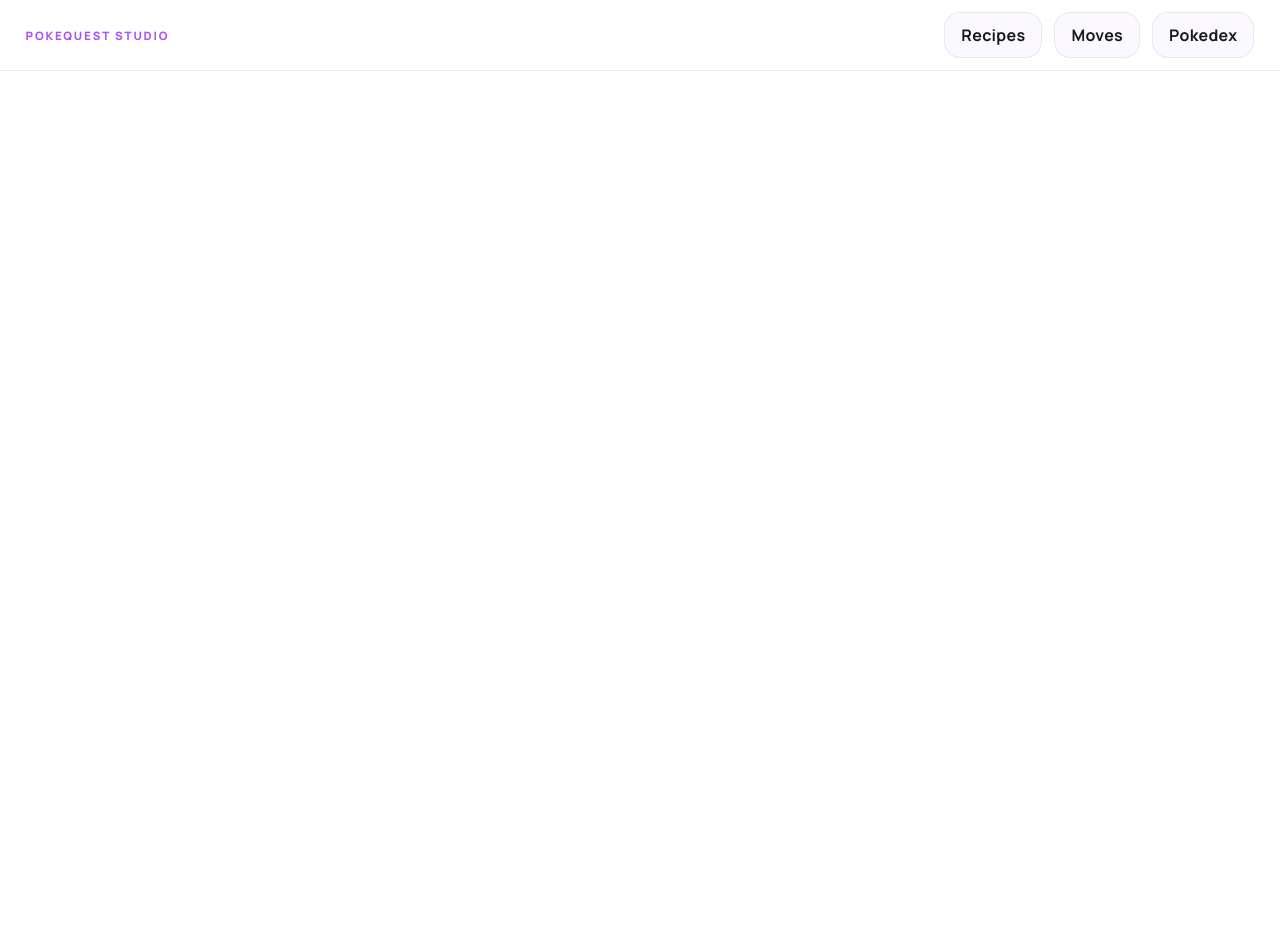
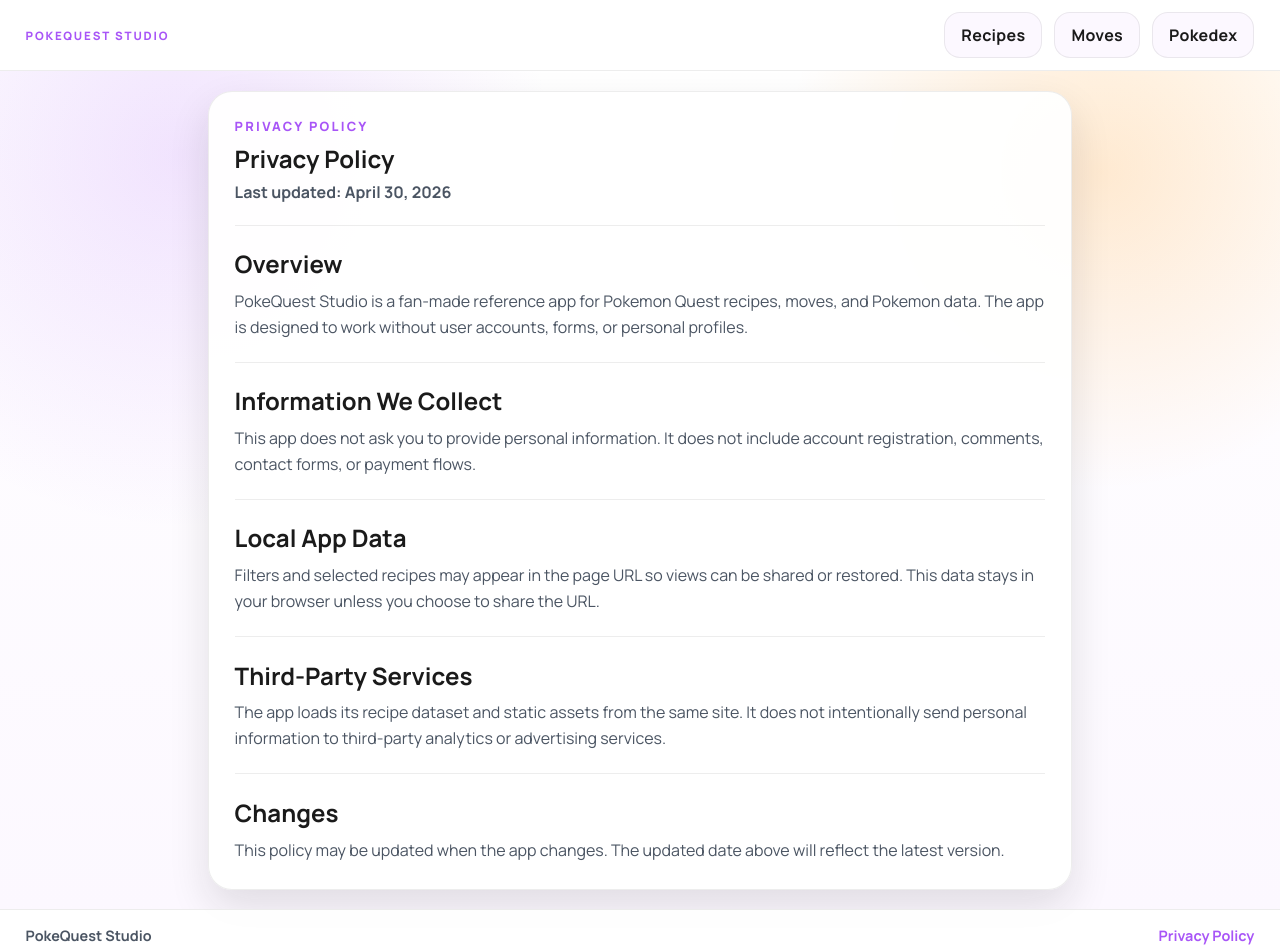
Before and after one commit to opeshm/pokemon-quest-recipe-finder, an Angular app: page /privacy in a window 1280 px wide. Before the commit this address led to /. Shown: the top 952 px of the page. Before the commit the page ends 800 px from the top, so only its background shows below. Built offline with nearby package versions, Linux system fonts and the light colour scheme.

Commit message:
Add privacy policy page

```diff
--- a/src/app/app.html
+++ b/src/app/app.html
@@ -19,4 +19,11 @@
 
 <router-outlet></router-outlet>
 
+<footer class="app-footer">
+  <div class="app-footer-inner">
+    <span>PokeQuest Studio</span>
+    <a routerLink="/privacy">Privacy Policy</a>
+  </div>
+</footer>
+
 <app-pokemon-profile-modal></app-pokemon-profile-modal>
--- a/src/app/app.routes.ts
+++ b/src/app/app.routes.ts
@@ -21,5 +21,12 @@
       import('./features/pokedex/pages/pokedex-page.component').then(
         (module) => module.PokedexPageComponent
       )
+  },
+  {
+    path: 'privacy',
+    loadComponent: () =>
+      import('./features/privacy/pages/privacy-policy-page.component').then(
+        (module) => module.PrivacyPolicyPageComponent
+      )
   }
 ];
--- a/src/app/app.scss
+++ b/src/app/app.scss
@@ -69,8 +69,43 @@
   box-shadow: 0 10px 24px rgba(var(--brand-primary-rgb), 0.28);
 }
 
+.app-footer {
+  padding: 1rem clamp(1rem, 2vw, 2rem);
+  border-top: 1px solid var(--border-subtle);
+  background: rgba(255, 255, 255, 0.9);
+}
+
+.app-footer-inner {
+  display: flex;
+  flex-wrap: wrap;
+  align-items: center;
+  justify-content: space-between;
+  gap: 0.75rem;
+  width: min(78rem, 100%);
+  margin: 0 auto;
+  color: var(--ink-700);
+  font-size: 0.9rem;
+  font-weight: 700;
+}
+
+.app-footer a {
+  color: var(--brand-primary);
+  text-decoration: none;
+}
+
+.app-footer a:hover,
+.app-footer a:focus-visible {
+  text-decoration: underline;
+  outline: 0;
+}
+
 @media (max-width: 42rem) {
   .app-header-inner {
     align-items: stretch;
   }
+
+  .app-footer-inner {
+    flex-direction: column;
+    align-items: flex-start;
+  }
 }
--- /dev/null
+++ b/src/app/features/privacy/pages/privacy-policy-page.component.html
@@ -0,0 +1,46 @@
+<main class="privacy-page">
+  <article class="privacy-card">
+    <p class="eyebrow">Privacy Policy</p>
+    <h1>Privacy Policy</h1>
+    <p class="updated">Last updated: April 30, 2026</p>
+
+    <section>
+      <h2>Overview</h2>
+      <p>
+        PokeQuest Studio is a fan-made reference app for Pokemon Quest recipes, moves, and Pokemon data.
+        The app is designed to work without user accounts, forms, or personal profiles.
+      </p>
+    </section>
+
+    <section>
+      <h2>Information We Collect</h2>
+      <p>
+        This app does not ask you to provide personal information. It does not include account registration,
+        comments, contact forms, or payment flows.
+      </p>
+    </section>
+
+    <section>
+      <h2>Local App Data</h2>
+      <p>
+        Filters and selected recipes may appear in the page URL so views can be shared or restored. This data
+        stays in your browser unless you choose to share the URL.
+      </p>
+    </section>
+
+    <section>
+      <h2>Third-Party Services</h2>
+      <p>
+        The app loads its recipe dataset and static assets from the same site. It does not intentionally send
+        personal information to third-party analytics or advertising services.
+      </p>
+    </section>
+
+    <section>
+      <h2>Changes</h2>
+      <p>
+        This policy may be updated when the app changes. The updated date above will reflect the latest version.
+      </p>
+    </section>
+  </article>
+</main>
--- /dev/null
+++ b/src/app/features/privacy/pages/privacy-policy-page.component.scss
@@ -0,0 +1,51 @@
+.privacy-page {
+  min-height: calc(100dvh - 8rem);
+  padding: clamp(1rem, 1.5vw, 2rem);
+  background:
+    radial-gradient(circle at 14% 10%, var(--halo-primary) 0%, rgba(var(--brand-primary-rgb), 0) 28%),
+    radial-gradient(circle at 86% 12%, var(--halo-accent) 0%, rgba(var(--brand-accent-rgb), 0) 24%),
+    linear-gradient(180deg, #ffffff 0%, #fcf8ff 100%);
+  color: var(--ink-900);
+}
+
+.privacy-card {
+  width: min(54rem, 100%);
+  margin: 0 auto;
+  padding: clamp(1.25rem, 2vw, 2rem);
+  border: 1px solid var(--border-subtle);
+  border-radius: 1.5rem;
+  background: rgba(255, 255, 255, 0.94);
+  box-shadow: var(--shadow-md);
+}
+
+.eyebrow {
+  margin: 0 0 0.4rem;
+  font-size: 0.8rem;
+  font-weight: 800;
+  letter-spacing: 0.18em;
+  text-transform: uppercase;
+  color: var(--brand-primary);
+}
+
+h1,
+h2 {
+  margin: 0;
+}
+
+.updated {
+  margin: 0.4rem 0 0;
+  color: var(--ink-700);
+  font-weight: 700;
+}
+
+section {
+  margin-top: 1.35rem;
+  padding-top: 1.35rem;
+  border-top: 1px solid var(--border-subtle);
+}
+
+section p {
+  margin: 0.55rem 0 0;
+  color: var(--ink-700);
+  line-height: 1.6;
+}
--- /dev/null
+++ b/src/app/features/privacy/pages/privacy-policy-page.component.ts
@@ -0,0 +1,9 @@
+import { ChangeDetectionStrategy, Component } from '@angular/core';
+
+@Component({
+  selector: 'app-privacy-policy-page',
+  templateUrl: './privacy-policy-page.component.html',
+  styleUrl: './privacy-policy-page.component.scss',
+  changeDetection: ChangeDetectionStrategy.OnPush
+})
+export class PrivacyPolicyPageComponent {}
```
